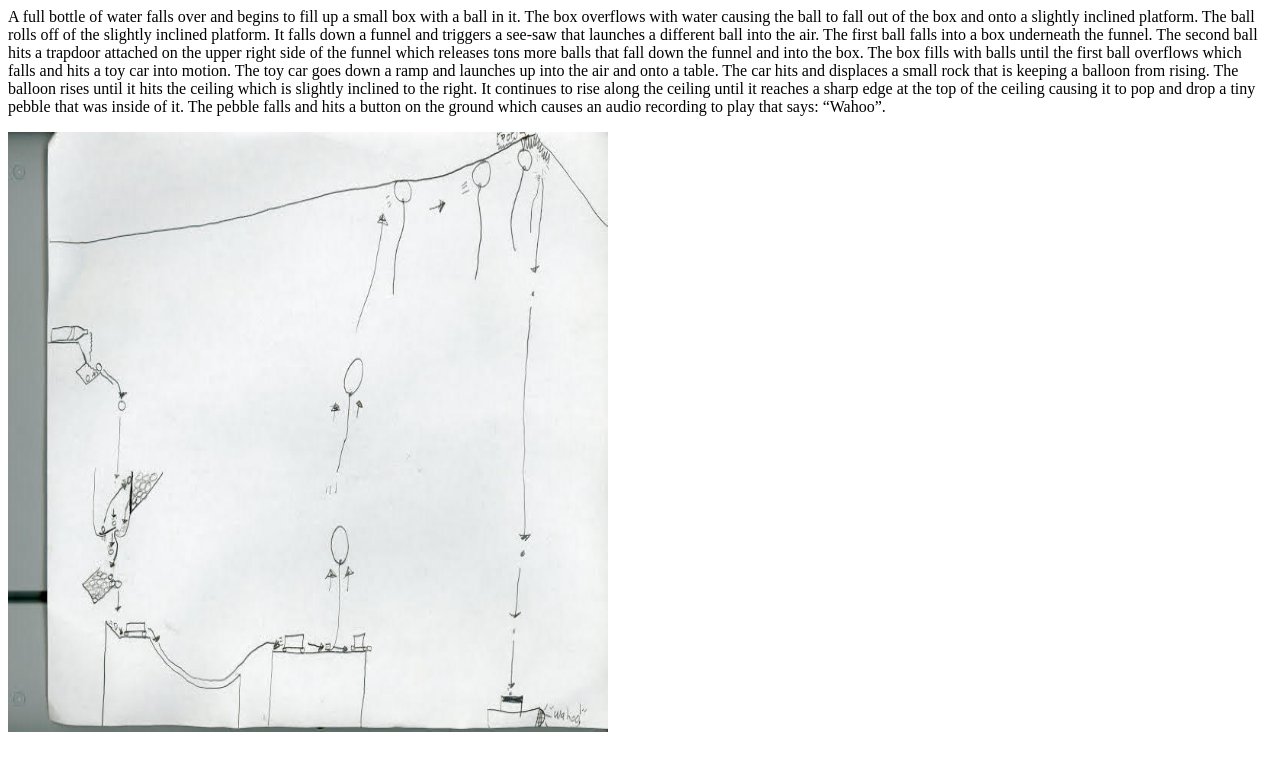
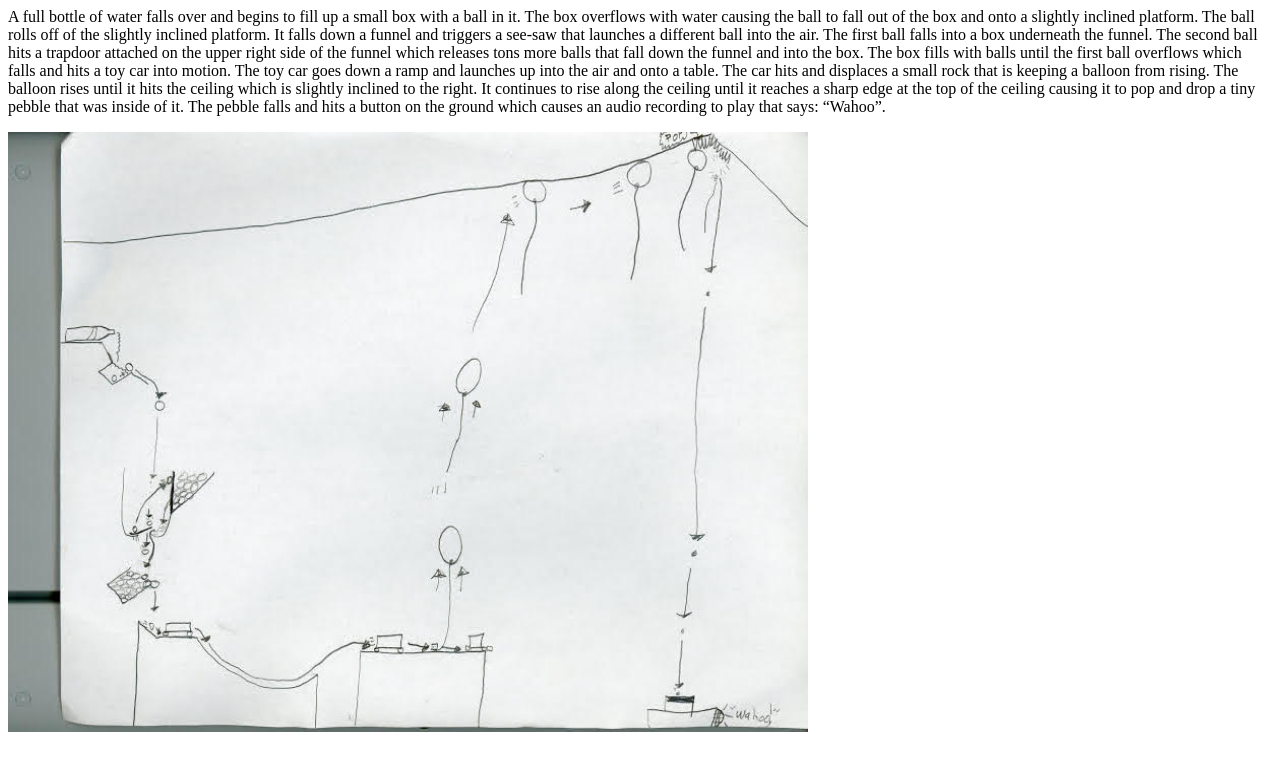
Before and after one commit to yaboiewan/chain-of-events, a plain HTML site: page index.html in a window 1280 px wide. Drawn offline with Linux system fonts and the light colour scheme.

Commit message:
Update index.html

```diff
--- a/index.html
+++ b/index.html
@@ -13,4 +13,4 @@
 
 
 
-<img src="unnamed1.jpg" style="width:600px;height:600px;">
+<img src="unnamed1.jpg" style="width:800px;height:600px;">
```
